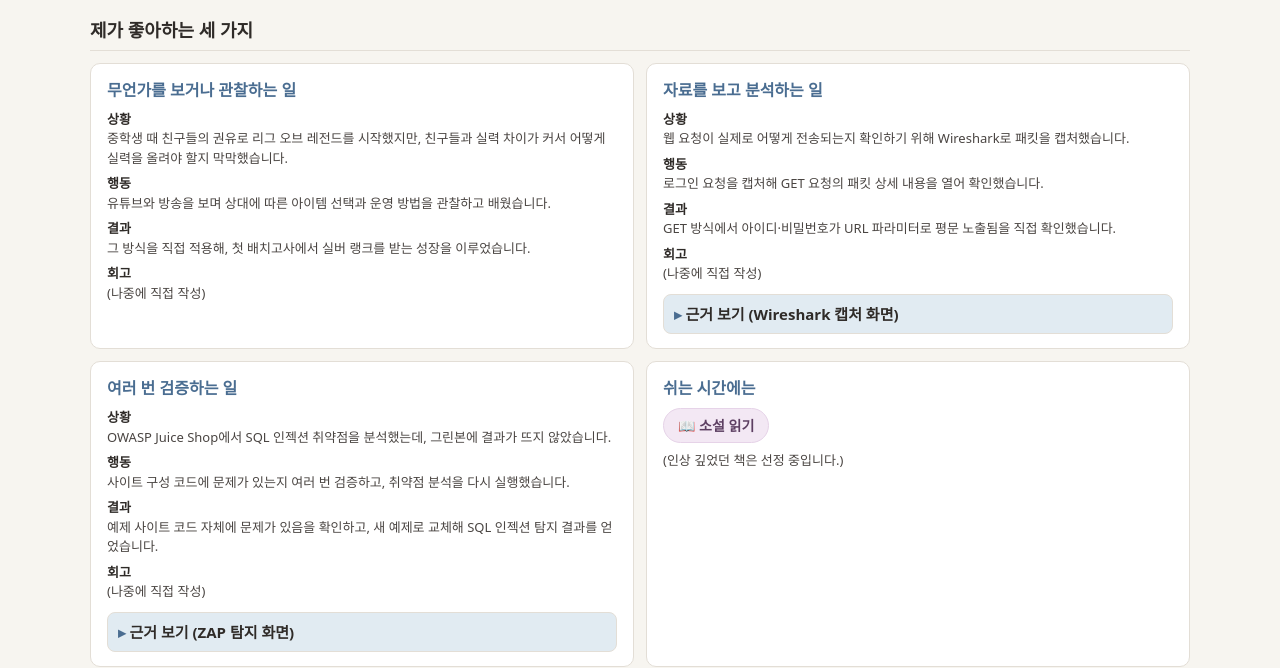
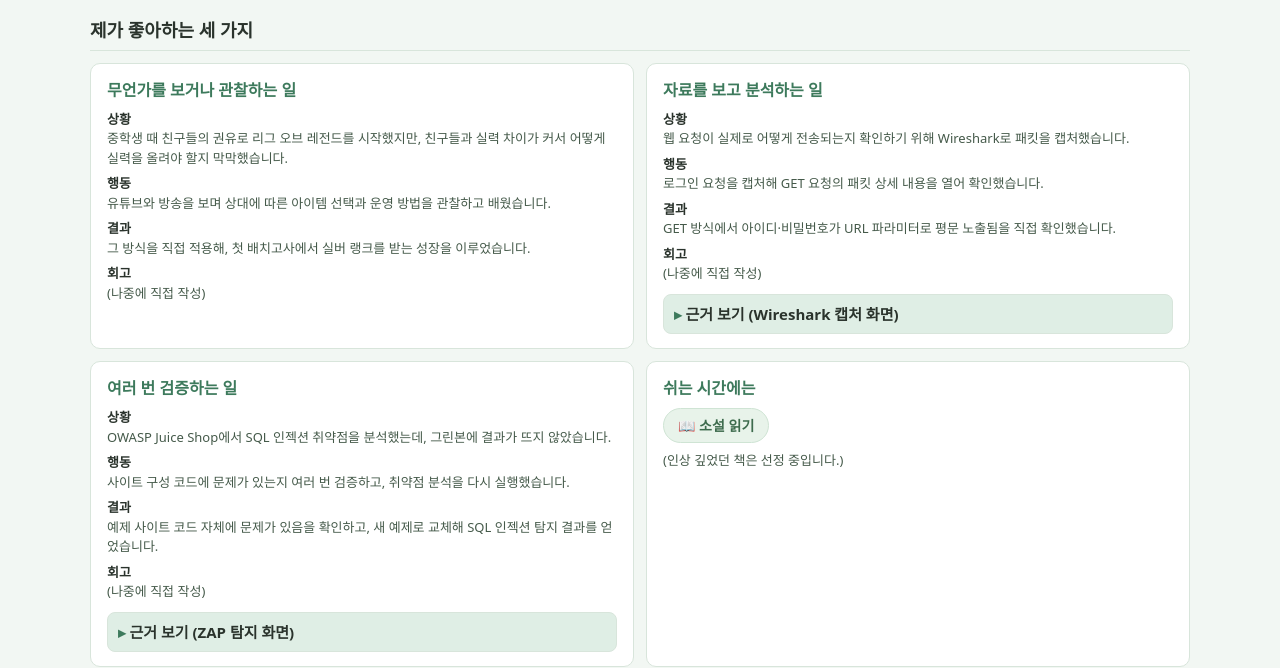
Before and after one commit to ILB72/one-page-intro, a plain HTML site: page index.html in a window 1280 px wide. Shown: the part 141-809 px from the top of the page. Drawn offline with Linux system fonts and the light colour scheme.

Commit message:
index 기술상세 수정, 홈페이지 색상 수정

```diff
--- a/index.html
+++ b/index.html
@@ -10,15 +10,16 @@
     * { box-sizing: border-box; margin: 0; padding: 0; }
 
     :root {
-      --bg: #f7f5f0;
+      /* 그린 계열 파스텔톤 팔레트 */
+      --bg: #f2f7f3;
       --surface: #ffffff;
-      --text: #2f2b28;
-      --text-dim: #4a4542;
-      --accent: #4a6d91;
-      --accent-soft: #e1ebf2;
-      --border: #e3ded6;
-      --hobby-bg: #f3e8f4;
-      --hobby-text: #5d3f62;
+      --text: #2a332c;
+      --text-dim: #455a4a;
+      --accent: #3d7a5c;
+      --accent-soft: #dfeee5;
+      --border: #d8e5db;
+      --hobby-bg: #e8f3ea;
+      --hobby-text: #3d6b4d;
     }
 
     body {
@@ -121,7 +122,7 @@
     .hobby {
       display: inline-block;
       background: var(--hobby-bg);
-      border: 1px solid #e6d3e8;
+      border: 1px solid #cfe4d4;
       border-radius: 999px;
       padding: 6px 14px;
       font-size: 14px;
@@ -203,7 +204,7 @@
             </dl>
           </article>
 
-          <!-- ② 자료 분석 (Wireshark) — 근거 토글, .png로 수정 -->
+          <!-- ② 자료 분석 (Wireshark) — 근거 토글 -->
           <article class="card">
             <h3>자료를 보고 분석하는 일</h3>
             <dl>
@@ -259,7 +260,7 @@
           <summary>이 페이지를 만들면서 (기술 상세)</summary>
           <div class="detail-body">
             <p><strong>사용한 기술:</strong> HTML5, CSS3, Git, GitHub Pages</p>
-            <p style="margin-top: 8px;"><strong>AI 활용 방식:</strong> 구조 설계와 문장 다듬기는 AI의 도움을 받았지만, 대상 선정과 공개 범위는 제가 직접 판단했습니다. AI가 제안한 React 도입은 빌드 과정의 복잡성을 줄이기 위해 수용하지 않고 순수 HTML로 구현했습니다.</p>
+            <p style="margin-top: 8px;"><strong>AI 활용 방식:</strong> 구조 설계와 문장 다듬기는 AI의 도움을 받았습니다. 다만 대상 선정과 공개 범위는 제가 직접 판단했습니다. 기술 스택은 React 사용 여부를 검토했으나, 빌드 과정과 콘솔 오류 위험을 줄이기 위해 AI의 제안을 받아들여 순수 HTML로 구현했습니다.</p>
           </div>
         </details>
       </section>
```
